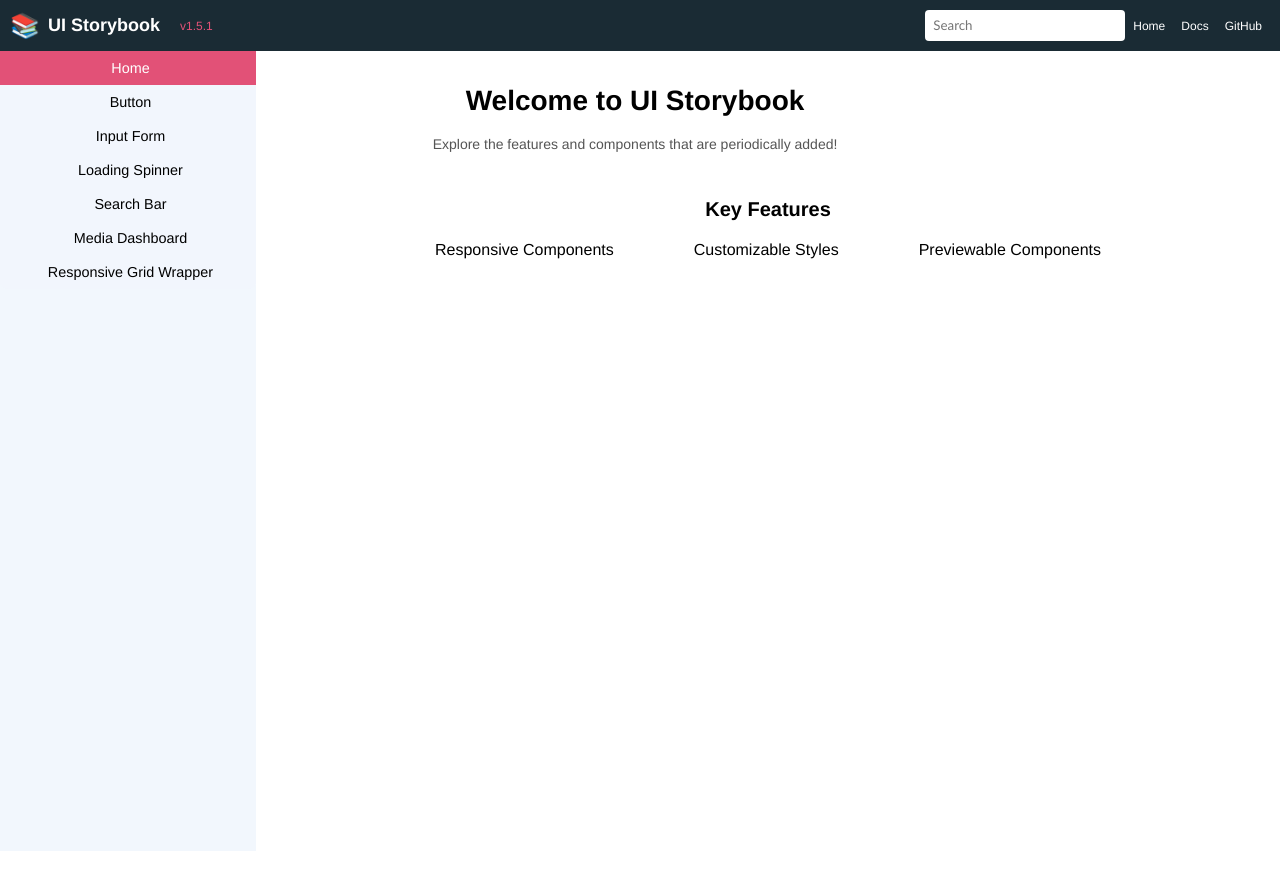
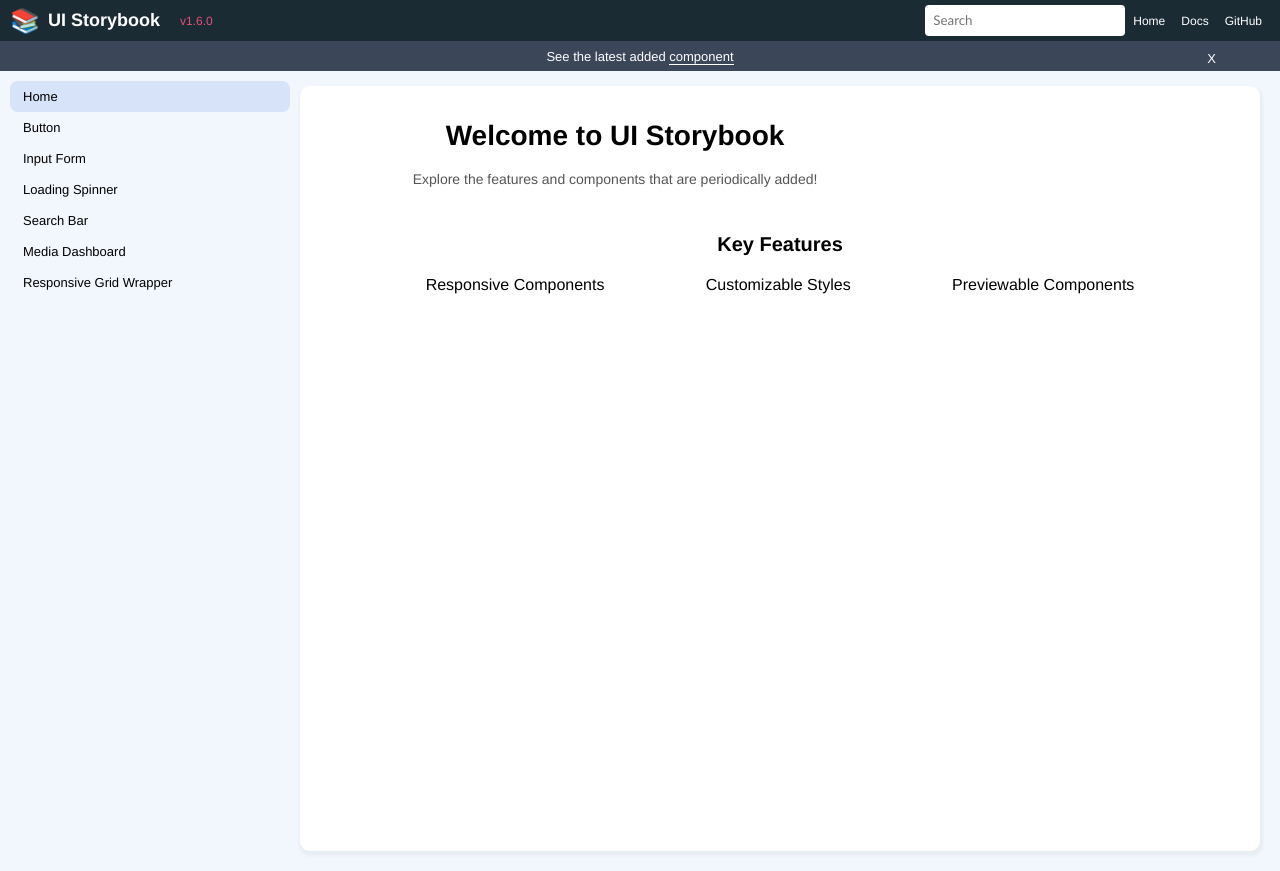
Before and after one commit to justfrankie/ui-storybook, a React (Create React App) app: page / in a window 1280 px wide. Built offline with nearby package versions, Linux system fonts and the light colour scheme.

Commit message:
updated UI

```diff
--- a/package.json
+++ b/package.json
@@ -1,6 +1,6 @@
 {
   "homepage": "https://justfrankie.github.io/ui-storybook",
-  "version": "1.5.1",
+  "version": "1.6.0",
   "private": true,
   "dependencies": {
     "@fortawesome/fontawesome-svg-core": "^6.5.1",
--- a/src/App.jsx
+++ b/src/App.jsx
@@ -1,12 +1,20 @@
 import React, { useState } from "react";
 import MainWindow from "./components/layout/MainWindow.jsx";
 import SideNavigation from "./components/layout/SideNavigation.jsx";
-import TopNavigationBar from "./components/layout/TopNavigationBar.jsx";
+import TopNavigationBar from "./components/layout/TopNavigation/TopNavigationBar.jsx";
 import componentsList from "./componentsList.jsx";
 import appStyles from "./App.module.css";
+import LatestComponentBanner from "./components/layout/LatestComponentBanner.jsx";
 
 const App = () => {
   const [currentComponent, setCurrentComponent] = useState(componentsList[0]);
+  const [isClosing, setIsClosing] = useState(false);
+  const [latestComponentBanner, setLatestComponentBanner] = useState(true);
+
+  const handleBannerClose = () => {
+    setIsClosing(true);
+    setTimeout(() => setLatestComponentBanner(false), 200);
+  };
 
   return (
     <div className={appStyles.mainContainer}>
@@ -17,6 +25,12 @@ const App = () => {
           setCurrentComponent={setCurrentComponent}
         />
       </div>
+      {latestComponentBanner && (
+        <LatestComponentBanner
+          handleBannerClose={handleBannerClose}
+          isClosing={isClosing}
+        />
+      )}
       <div className={appStyles.bottomContainer}>
         <nav className={appStyles.sideNav}>
           <SideNavigation
--- a/src/App.module.css
+++ b/src/App.module.css
@@ -12,7 +12,7 @@ code {
 
 .mainContainer {
   width: 100%;
-  height: 100vh;
+  background-color: #f2f7fd;
 }
 
 .topNavContainer {
@@ -24,8 +24,8 @@ code {
 }
 
 .sideNav {
-  background-color: rgb(165 195 239 / 14%);
-  width: 20%;
+  background-color: rgb(242 246 253);
+  width: 25%;
   height: 100vh;
 }
 
@@ -38,6 +38,9 @@ code {
 }
 
 .mainWindow {
-  width: 70%;
-  margin: 0 auto;
+  width: 80%;
+  margin: 15px 20px 20px 0;
+  border-radius: 10px;
+  background-color: white;
+  box-shadow: 1px 3px 3px 2px #e7eef4;
 }
--- /dev/null
+++ b/src/components/layout/LastComponentStyles.module.css
@@ -0,0 +1,34 @@
+.latest-component-banner {
+  display: flex;
+  width: 100%;
+  background-color: #3c4659;
+  height: 30px;
+  font-size: 13px;
+}
+
+.latest-component-container {
+  margin: 0 auto;
+  width: 90%;
+  display: flex;
+}
+
+.latest-component-text {
+  margin: auto;
+  color: white;
+}
+
+.latest-component-close {
+  color: white;
+  cursor: pointer;
+  margin-top: 10px;
+  position: absolute;
+  right: 5%;
+}
+
+.latest-component-close:hover {
+  font-weight: 700;
+}
+
+.closing {
+  animation: slideUpFadeOut 0.9s forwards;
+}
--- /dev/null
+++ b/src/components/layout/LatestComponentBanner.jsx
@@ -0,0 +1,29 @@
+import React from "react";
+import lastComponentStyles from "./LastComponentStyles.module.css";
+
+const LatestComponentBanner = ({ isClosing, handleBannerClose }) => {
+  return (
+    <div
+      className={`${lastComponentStyles["latest-component-banner"]} ${
+        isClosing ? lastComponentStyles.closing : ""
+      }`}
+    >
+      <div className={lastComponentStyles["latest-component-container"]}>
+        <p className={lastComponentStyles["latest-component-text"]}>
+          See the latest added{" "}
+          <span style={{ borderBottom: "1px solid white", cursor: "pointer" }}>
+            component
+          </span>
+        </p>
+      </div>
+      <div
+        className={lastComponentStyles["latest-component-close"]}
+        onClick={handleBannerClose}
+      >
+        X
+      </div>
+    </div>
+  );
+};
+
+export default LatestComponentBanner;
--- a/src/components/layout/SideNavigation.jsx
+++ b/src/components/layout/SideNavigation.jsx
@@ -13,6 +13,7 @@ const SideNavigation = ({
   };
 
   return (
+    // todo: this nav might not be needed
     <div className={styles.container}>
       <ul className={styles.navList}>
         {componentsList.map((item, index) => (
@@ -23,7 +24,7 @@ const SideNavigation = ({
             }`}
             onClick={() => handleClick(item)}
           >
-            <span className={styles.navItemNameText}>{item.name}</span>
+            <div className={styles.navItemNameText}>{item.name}</div>
           </li>
         ))}
       </ul>
--- a/src/components/layout/SideNavigation.module.css
+++ b/src/components/layout/SideNavigation.module.css
@@ -1,6 +1,5 @@
 .container {
-  background-color: #f2f6fd;
-  border-radius: 8px;
+  margin: 10px;
 }
 
 .navList {
@@ -16,17 +15,17 @@
 }
 
 .navItem:hover {
-  background-color: rgb(226, 81, 119);
-  color: white;
+  background-color: white;
+  border-radius: 8px;
 }
 
 .navItemNameText {
-  font-size: 0.9rem;
+  font-size: 13px;
+  text-align: left;
   margin-left: 5px;
-  padding: 5px;
 }
 
 .selectedNav {
-  color: white;
-  background-color: rgb(226, 81, 119);
+  background-color: #d6e3f9;
+  border-radius: 8px;
 }
--- a/src/components/layout/TopNavigationBar.jsx
+++ b/src/components/layout/TopNavigation/TopNavigationBar.jsx
@@ -1,6 +1,6 @@
 import React, { useState } from "react";
-import packageJson from "../../../package.json";
-import SearchBar from "../ui-components/SearchBar";
+import packageJson from "../../../../package.json";
+import SearchBar from "../../ui-components/SearchBar";
 import topNavStyles from "./TopNavigationBar.module.css"; // Import the CSS module
 import { Link } from "react-router-dom";
 
--- a/src/components/layout/TopNavigationBar.module.css
+++ b/src/components/layout/TopNavigation/TopNavigationBar.module.css
@@ -1,7 +1,7 @@
 .container {
   background-color: #1a2b34;
   color: #fff;
-  padding: 10px;
+  padding: 5px 10px 5px 10px;
   display: flex;
   justify-content: space-between;
   align-items: center;
--- a/src/components/ui-components/SearchBar.module.css
+++ b/src/components/ui-components/SearchBar.module.css
@@ -1,5 +1,6 @@
 .searchBarContainer {
   width: 200px;
+  font-size: 11px;
 }
 
 .searchResultsInput {
--- a/src/global.css
+++ b/src/global.css
@@ -1,3 +1,7 @@
+html {
+  background-color: rgb(242 246 253);
+}
+
 a:visited,
 a:link {
   color: inherit;
```
